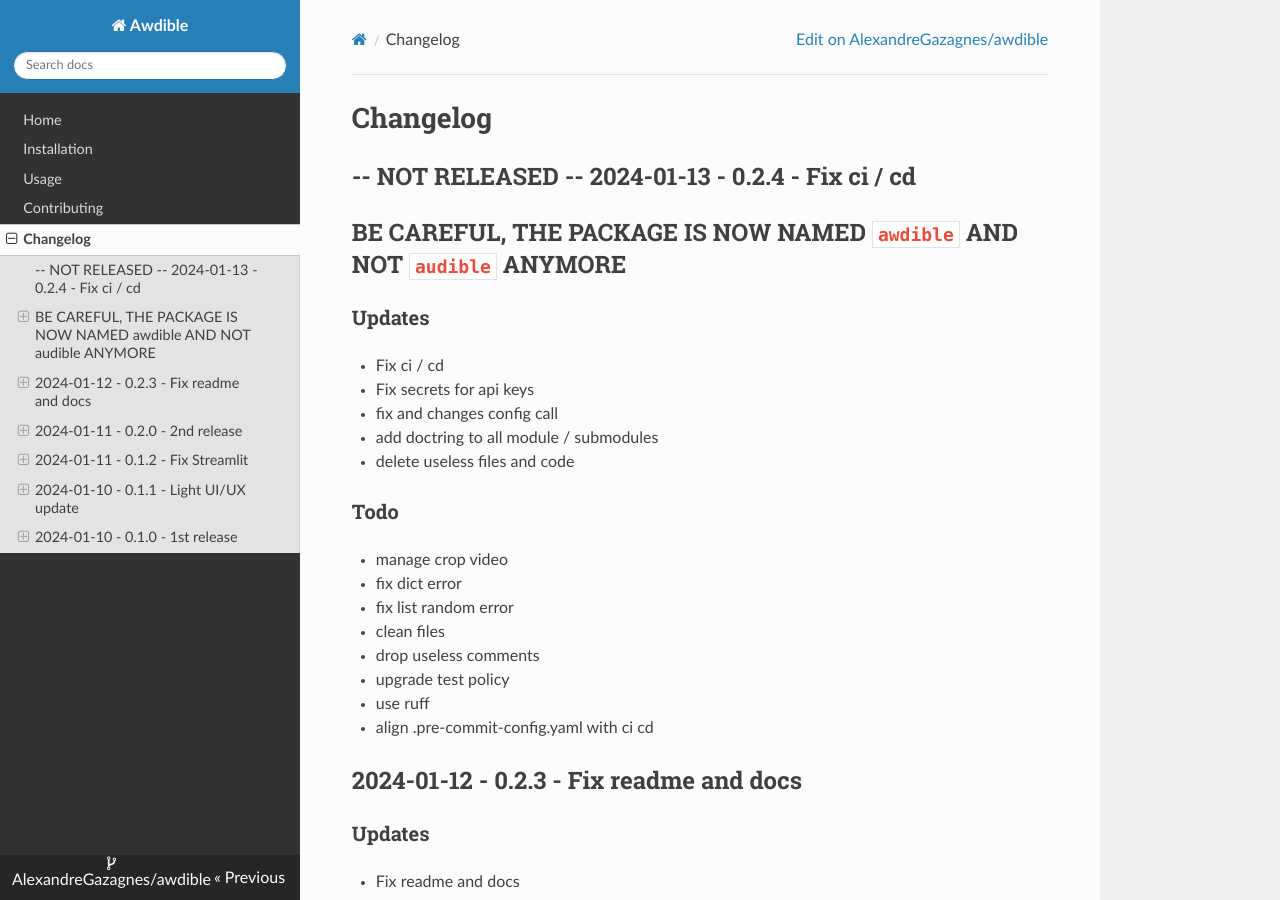
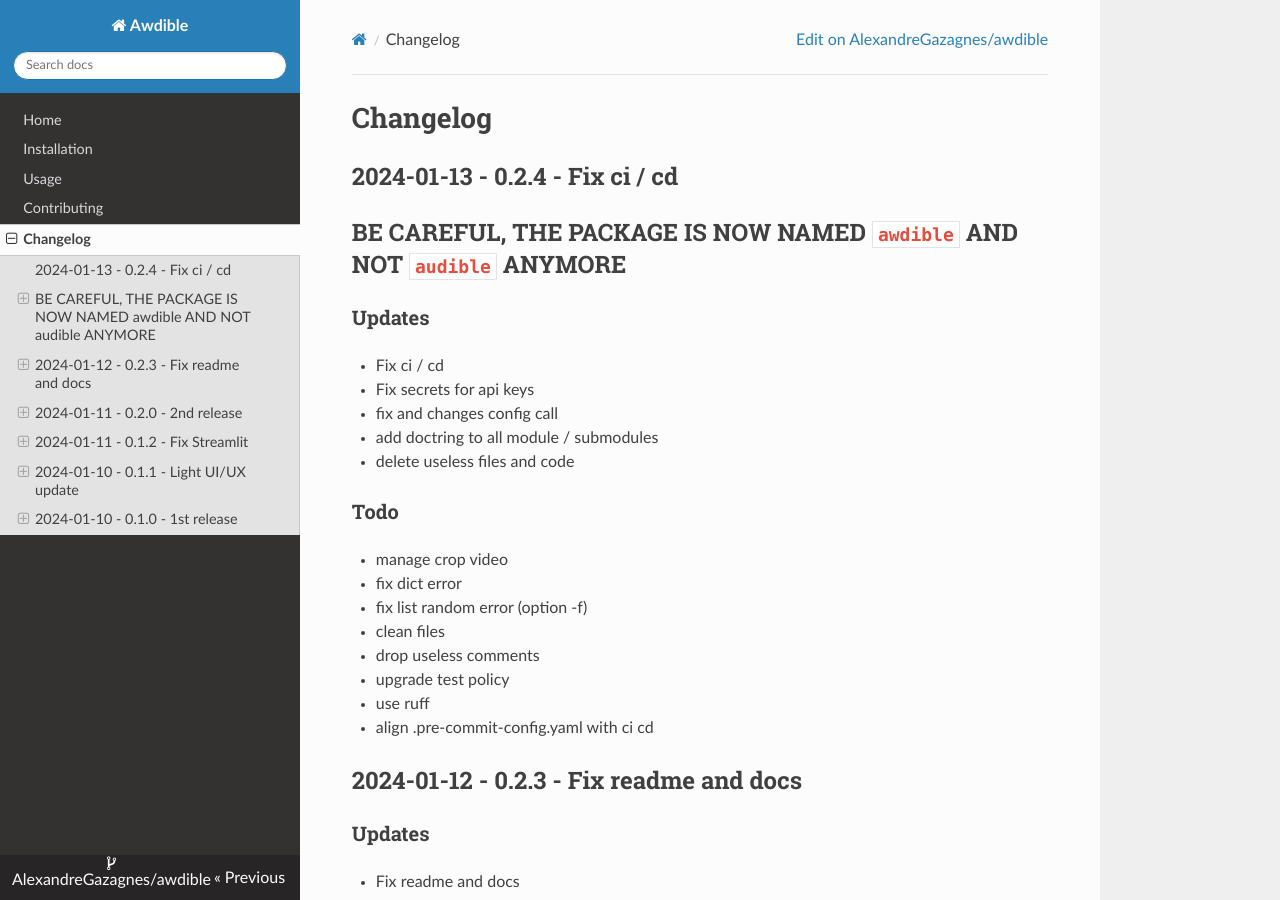
Before and after one commit to AlexandreGazagnes/awdible, an MkDocs documentation site: the page built from docs/docs/CHANGELOG.md, in a window 1280 px wide and 900 px high. Built offline with MkDocs 1.6.1, drawn with Linux system fonts in a browser that asks for light colours; nearby versions of some CDN libraries.

Commit message:
last clean before PR

```diff
--- a/docs/docs/CHANGELOG.md
+++ b/docs/docs/CHANGELOG.md
@@ -1,7 +1,7 @@
 # Changelog
 
 
-## -- NOT RELEASED -- 2024-01-13 - 0.2.4 - Fix ci / cd
+## 2024-01-13 - 0.2.4 - Fix ci / cd
 
 ## BE CAREFUL, THE PACKAGE IS NOW NAMED `awdible` AND NOT `audible` ANYMORE
 
@@ -15,7 +15,7 @@
 ### Todo
 - manage crop video
 - fix dict error
-- fix list random error
+- fix list random error (option -f)
 - clean files
 - drop useless comments
 - upgrade test policy
```
Also changed, not shown: 3 other files.
